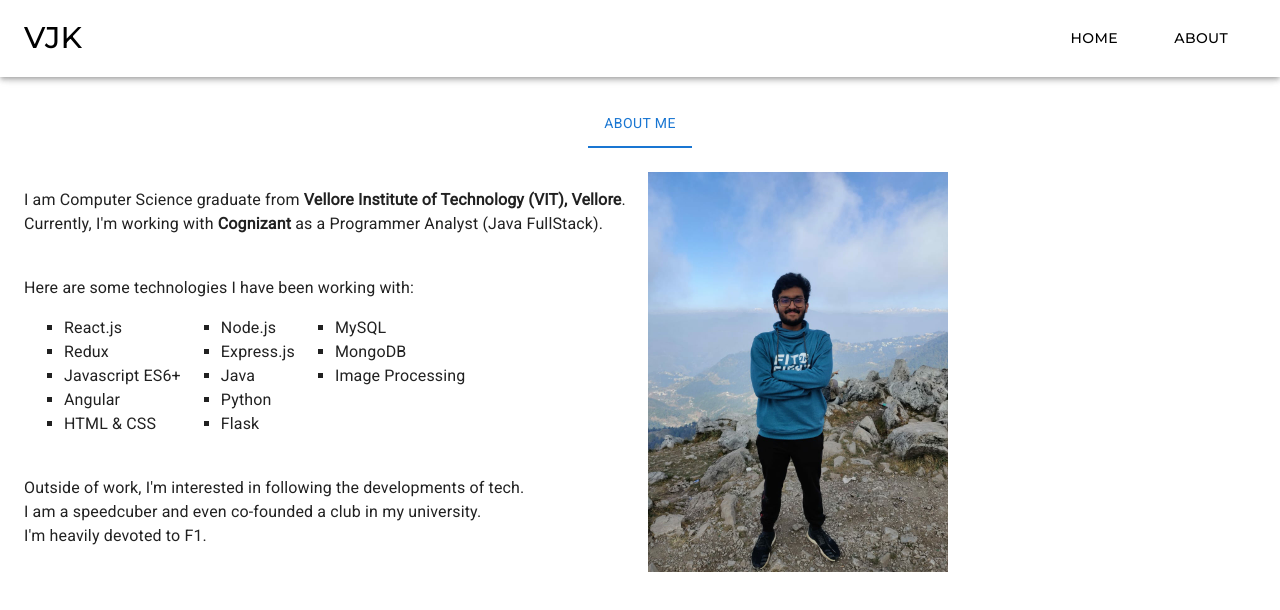
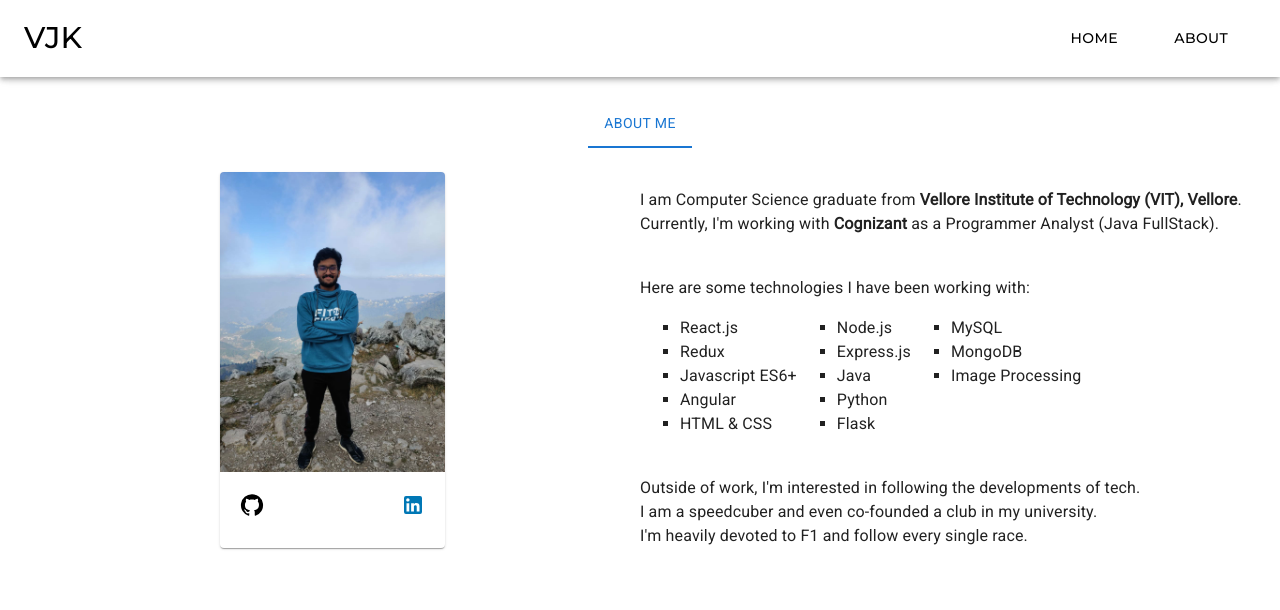
Before and after one commit to karthik003/portfolio-app, a React (Create React App) app: page /about in a window 1280 px wide. Shown: the top 610 px of the page. Built offline with nearby package versions, Linux system fonts and the light colour scheme.

Commit message:
About updated

```diff
--- a/package.json
+++ b/package.json
@@ -13,10 +13,12 @@
     "axios": "^0.27.2",
     "prop-types": "^15.8.1",
     "react": "^18.2.0",
+    "react-animated-components": "^4.0.0",
+    "react-animation-components": "^3.0.0",
     "react-dom": "^18.2.0",
     "react-redux": "^8.0.2",
     "react-router-dom": "^6.3.0",
-    "react-scripts": "5.0.1",
+    "react-scripts": "^2.1.3",
     "typewriter-effect": "^2.19.0",
     "web-vitals": "^2.1.4"
   },
--- /dev/null
+++ b/src/components/About/About.css
@@ -0,0 +1,4 @@
+.vjkImage:hover {
+    transform: scale(1.1); /* (150% zoom - Note: if the zoom is too large, it will go outside of the viewport) */
+    /* opacity: 0.6; */
+}
--- a/src/components/About/About.js
+++ b/src/components/About/About.js
@@ -1,12 +1,20 @@
-import React from 'react'
+import React from 'react';
 import Box from '@mui/material/Box';
 import { Typography } from '@mui/material';
 import Grid from '@mui/material/Grid';
 import Tabs from '@mui/material/Tabs';
 import Tab from '@mui/material/Tab';
 import PropTypes from 'prop-types';
+import Card from '@mui/material/Card';
+import CardActions from '@mui/material/CardActions';
+import CardMedia from '@mui/material/CardMedia';
+import GitHubIcon from "@mui/icons-material/GitHub";
+import LinkedInIcon from '@mui/icons-material/LinkedIn';
+import IconButton from '@mui/material/IconButton';
+
 import vjk from '../../assets/vjk-dp.jpeg'
 
+import './About.css'
 
 function TabPanel(props) {
   const { children, value, index, ...other } = props;
@@ -49,7 +57,7 @@
   };
 
   return (
-    <div style={{fontFamily:"'Roboto', sans-serif", display:"flex", width:"100%"}}>
+    <div style={{fontFamily:"'Roboto', sans-serif", width:"100%"}}>
         <Box>
 
             <Tabs
@@ -58,15 +66,38 @@
               textColor="primary"
               indicatorColor="primary"
               aria-label="secondary tabs example"
+              centered
             >
               <Tab label={"About Me"} {...a11yProps(0)} key={0} />
             </Tabs>
-            <TabPanel value={value} index={0} key={0}>
-            <Box sx={{ flexGrow: 0 }}>
-              <Grid container spacing={2}>
-                <Grid item xs={6}>
+            <TabPanel value={value} index={0} key={0} >
+            <Box>
+              <Grid
+                container
+                spacing={0}
+              >
+                <Grid item xs={12} sm={12} md={6} lg={6} style={{justifyContent:"center", display:"flex"}}>
+                <Card sx={{ maxWidth: 345 }}>
+                  <CardMedia
+                    component="img"
+                    alt="this is me"
+                    height="300"
+                    image={vjk}
+                  />
+                  <CardActions style={{width:"100%", display:"flex",justifyContent:"space-between"}}>
+                    <IconButton size="large">
+                    <a href="https://www.github.com/karthik003" style={{color:"black"}} target="_blank" rel="noopener noreferrer"><GitHubIcon /></a>
+                </IconButton>
+                <IconButton size="large">
+                    <a href="https://www.linkedin.com/in/karthik-v-j-737726169/" style={{color:"#0077B5"}} target="_blank" rel="noopener noreferrer"><LinkedInIcon /></a>
+                </IconButton>
+
+                  </CardActions>
+                </Card>
+                </Grid>
+                <Grid item xs={12} sm={12} md={6} lg={6}>
                   <p>
-                  I am Computer Science graduate from <b>Vellore Institute of Technology (VIT), Vellore</b>.
+                  I am Computer Science graduate from <b>Vellore Institute of Technology (VIT), Vellore</b>.<br />
                       Currently, I'm working with <b>Cognizant</b> as a Programmer Analyst (Java FullStack).
                   </p>
 
@@ -105,12 +136,10 @@
                           Outside of work,
                           I'm interested in following the developments of tech.<br/>
                           I am a speedcuber and even co-founded a club in my university.<br />
-                          I'm heavily devoted to F1.
+                          I'm heavily devoted to F1 and follow every single race.
                       </div>
                 </Grid>
-                <Grid item xs={6}>
-                    <img src={vjk} alt="That's me" style={{width:"300px"}}/>
-                </Grid>
+
               </Grid>
             </Box>
             </TabPanel>
--- a/src/components/Blogs/BlogCard.js
+++ b/src/components/Blogs/BlogCard.js
@@ -14,7 +14,7 @@
             action={
                 <>
                     <IconButton aria-label="settings">
-                        <a href={props.webLink} style={{color:"#389248"}} target="_blank" rel="noreferrer"><BookIcon /></a>
+                        <a href={props.webLink} style={{color:"#389248"}} target="_blank" rel="noopener noreferrer"><BookIcon /></a>
                     </IconButton>
                 </>
             }
--- a/src/components/Home/Home.js
+++ b/src/components/Home/Home.js
@@ -1,4 +1,4 @@
-import React from 'react'
+import React,{useEffect} from 'react'
 import { Typography } from '@mui/material';
 import PropTypes from 'prop-types';
 import Tabs from '@mui/material/Tabs';
@@ -48,6 +48,9 @@
 export default function Home() {
     const [value, setValue] = React.useState(0);
 
+    useEffect(() => {
+      setValue(0)
+    }, []);
     const handleChange = (event, newValue) => {
       setValue(newValue);
     };
@@ -67,9 +70,8 @@
         },
         {
             title:"Blogs",
-            component:<Blogs/>
+            component:<Blogs />
         },
-
     ]
     return (
         <>
--- a/src/components/Projects/ProjectCard.js
+++ b/src/components/Projects/ProjectCard.js
@@ -23,11 +23,11 @@
             <>
                 {props.gitLink &&
                 <IconButton aria-label="settings">
-                    <a href={props.gitLink?props.gitLink:test} style={{color:"black"}} target="_blank" rel="noreferrer"><GitHubIcon /></a>
+                    <a href={props.gitLink?props.gitLink:test} style={{color:"black"}} target="_blank" rel="noopener noreferrer"><GitHubIcon /></a>
                 </IconButton>}
                 {props.webLink &&
                 <IconButton aria-label="settings">
-                    <a href={props.webLink?props.webLink:test} style={{color:"#3947C2"}} target="_blank" rel="noreferrer"><OpenInBrowserIcon /></a>
+                    <a href={props.webLink?props.webLink:test} style={{color:"#3947C2"}} target="_blank" rel="noopener noreferrer"><OpenInBrowserIcon /></a>
                 </IconButton>}
             </>
         }
--- a/src/components/Projects/Projects.js
+++ b/src/components/Projects/Projects.js
@@ -2,18 +2,21 @@
 import Grid from '@mui/material/Grid';
 import Box from '@mui/material/Box';
 import { Typography } from '@mui/material';
+
+import { FadeIn  } from 'react-animated-components'
 
 import ProjectCard from './ProjectCard'
 
 function Projects() {
 
     const projectsList = [
-        // {
-        //     title:"Sapta",
-        //     desc:"Sapta is an enterprise software for Think Tank idea growth and better decision-making process. The entire SaaS platform is built on React.js + Redux",
-        //     // gitLink:"",
-        //     webLink:"https://www.sapta.io"
-        // },
+        {
+            title:"Sapta",
+            desc:"Sapta is an enterprise software for Think Tank idea growth and better decision-making process. The entire SaaS platform is built on React.js + Redux.",
+            // gitLink:"",
+            webLink:"https://www.sapta.io",
+            techStack:'React.js, SpringBoot, PostgreSQL'
+        },
         {
             title:"Park-World",
             desc:"A parking system which tells if any parking slot is empty or not. Also allows you to reserve your slot before hand. Has hardware components as well.",
@@ -76,6 +79,7 @@
         <Typography variant="h5" style={{fontFamily:"Montserrat, sans-serif"}}>My Software Creations</Typography>
         <br />
     <Box sx={{ flexGrow: 1 }}>
+    <FadeIn >
       <Grid container spacing={2}>
         {projectsList &&
         projectsList.map((project)=>{
@@ -91,6 +95,7 @@
         </Grid>)
           })}
       </Grid>
+      </FadeIn>
     </Box>
     </div>
   )
```
Also changed, not shown: 1 other file (tests, documents, lock files or other folders).
